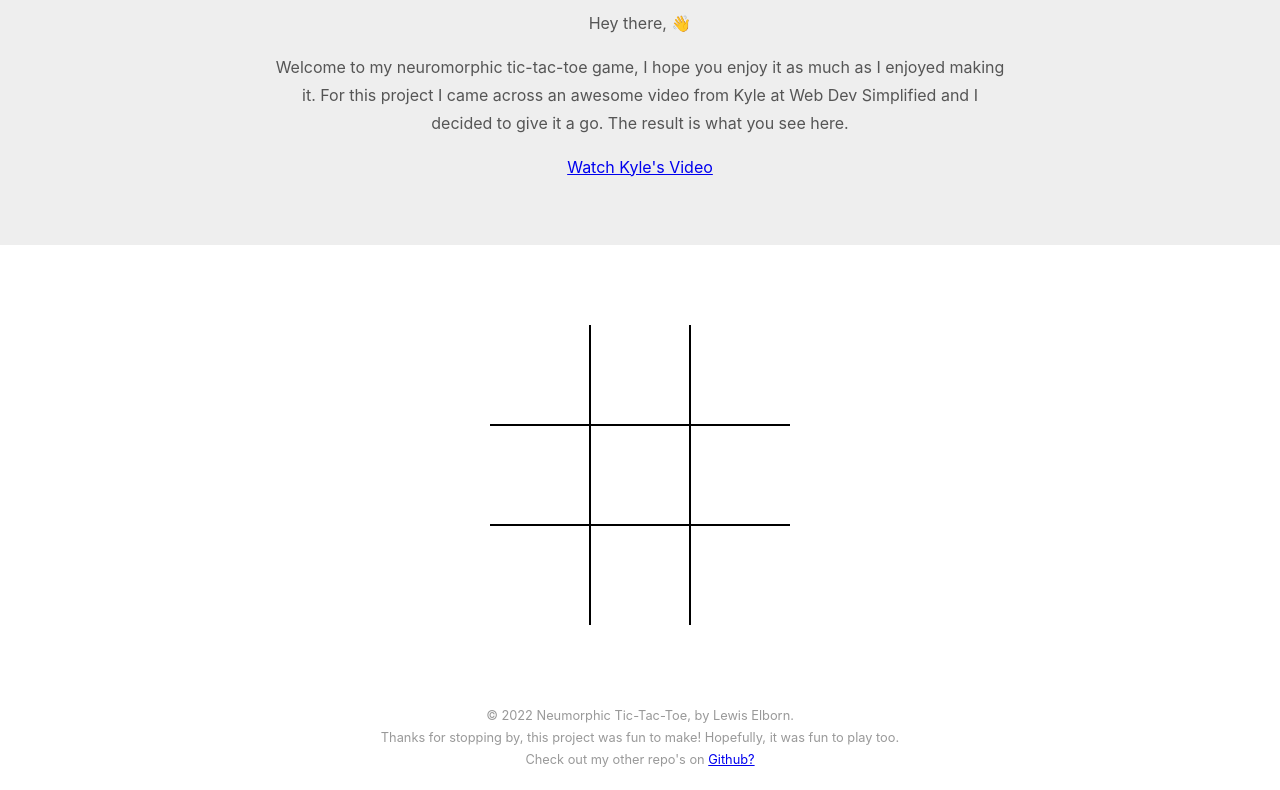
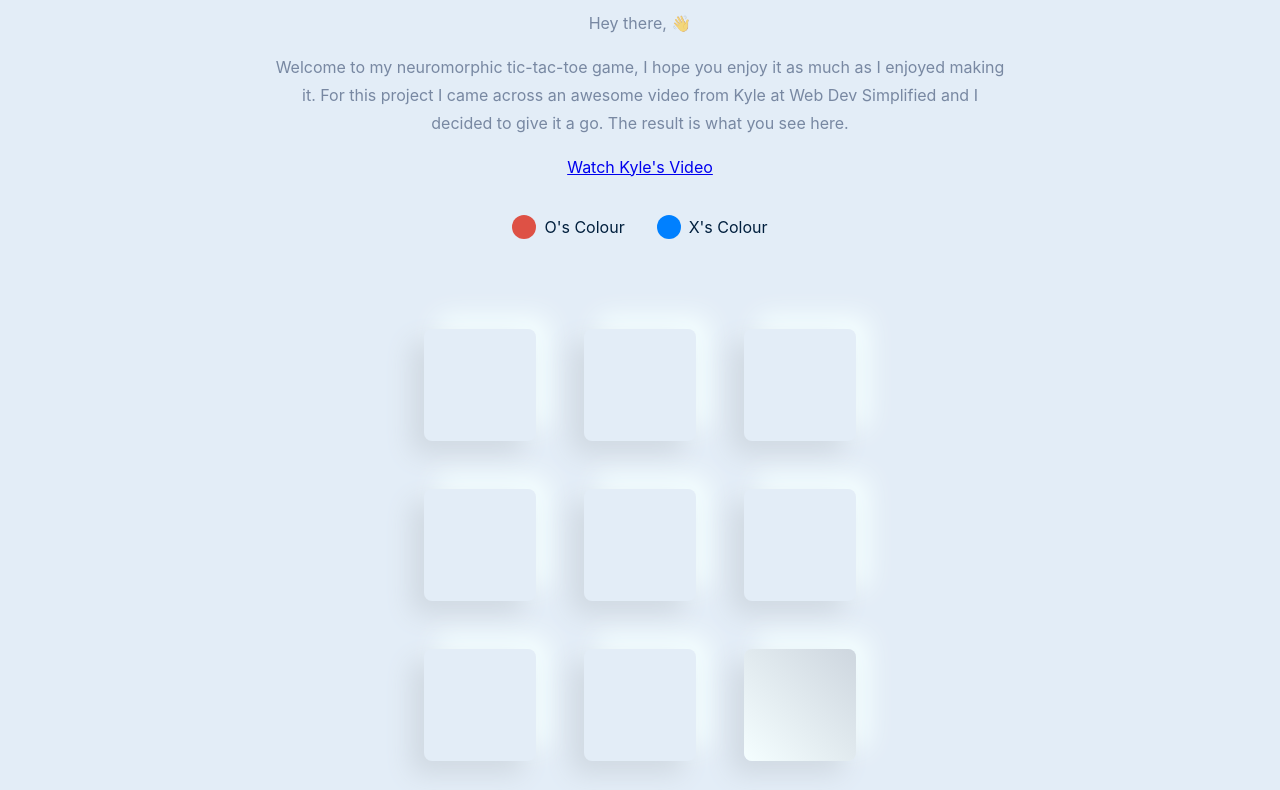
Before and after one commit to lewis-elborn/js-tic-tac-toe, a website: page index.html in a window 1280 px wide. Shown: the part 125-915 px from the top of the page. Drawn offline with Linux system fonts and the light colour scheme.

Commit message:
Added Neuromorphic Styles

```diff
--- a/css/styles.css
+++ b/css/styles.css
@@ -3,6 +3,28 @@
 *::after,
 *::before {
     box-sizing: border-box;
+}
+
+:root {
+    --cell-size: 7rem;
+    --mark-size: calc(var(--cell-size) * 0.6);
+    --x-mark-color: hsl(210, 100%, 50%);
+    --o-mark-color: hsl(5, 70%, 57%);
+    --mark-hover-color: hsl(210, 11%, 79%);
+    --toggle-size: 25px;
+    --base-color: hsl(210, 56%, 93%);
+    --font-color: hsl(210, 100%, 12%);
+    --font-contrast: hsla(219, 37%, 30%, 0.6);
+    --tile-base-color: hsl(210, 56%, 93%);
+    --tile-base-active-color: linear-gradient(
+        225deg,
+        hsl(210, 21%, 84%),
+        hsl(185, 100%, 98%)
+    );
+    --tile-shadow: -13px 13px 26px hsl(210, 24%, 85%),
+        13px -13px 26px hsl(180, 100%, 98%);
+    --border-color: hsla(219, 37%, 30%, 0.1);
+    --border-radius: 0.5rem;
 }
 
 /* Typography: Perfect Third */
@@ -11,16 +33,17 @@ html {
 } /*16px*/
 
 body {
-    background: white;
+    background: var(--base-color);
     font-family: -apple-system, BlinkMacSystemFont, sans-serif;
     font-weight: 400;
     line-height: 1.75;
-    color: #000000;
+    color: var(--font-color);
     margin: 0;
 }
 
 p {
     margin-bottom: 1rem;
+    color: var(--font-contrast);
 }
 
 h1,
@@ -60,12 +83,6 @@ small,
     font-size: 0.8rem;
 }
 
-:root {
-    --cell-size: 100px;
-    --mark-size: calc(var(--cell-size) * 0.9);
-    --toggle-size: 25px;
-}
-
 .inner {
     max-width: 768px;
     margin: 0 auto;
@@ -74,20 +91,51 @@ small,
 
 /* Header & Footer Styles */
 .hero {
-    background: #eee;
+    background: var(--base-color);
     padding: 3rem 0;
     text-align: center;
 }
 p.hero-description {
-    color: #555;
+    color: var(--font-contrast);
 }
+
+.players-color {
+    display: flex;
+    flex-direction: row;
+    justify-content: center;
+    text-align: center;
+}
+.players-color span {
+    display: flex;
+    padding: 1rem;
+    justify-content: center;
+    align-items: center;
+}
+
+.players-color span:before {
+    content: '';
+    display: inline-block;
+    width: 1.5rem;
+    height: 1.5rem;
+    margin-right: 0.5rem;
+    border-radius: 50%;
+    background: var(--x-mark-color);
+}
+.players-color span.o-mark:before {
+    background: var(--o-mark-color);
+}
+.players-color span.x-mark:before {
+    background: var(--x-mark-color);
+}
+
 .footer {
     text-align: center;
-    color: #999;
+    color: var(--font-contrast);
 }
+
 /* Board Styles */
 .board {
-    margin: 80px auto;
+    margin: 0 auto 70px auto;
     display: grid;
     justify-content: center;
     align-content: center;
@@ -103,28 +151,8 @@ p.hero-description {
     align-items: center;
     width: var(--cell-size);
     height: var(--cell-size);
-    border: 1px solid rgb(0, 0, 0);
     cursor: pointer;
-}
-
-.board-cell:first-child,
-.board-cell:nth-child(2),
-.board-cell:nth-child(3) {
-    border-top: none;
-}
-
-.board-cell:nth-child(3n + 1) {
-    border-left: none;
-}
-
-.board-cell:nth-child(3n + 3) {
-    border-right: none;
-}
-
-.board-cell:last-child,
-.board-cell:nth-child(8),
-.board-cell:nth-child(7) {
-    border-bottom: none;
+    margin: 1.5rem;
 }
 
 /* If cell marked... */
@@ -134,16 +162,18 @@ p.hero-description {
 }
 
 .board-cell.x-mark::before,
-.board-cell.x-mark::after,
+.board-cell.x-mark::after {
+    background-color: var(--x-mark-color);
+}
 .board-cell.o-mark::before {
-    background-color: rgb(0, 0, 0);
+    background-color: var(--o-mark-color);
 }
 
 /* Hover Effects */
 .board.x-mark .board-cell:not(.x-mark):not(.o-mark):hover::before,
 .board.x-mark .board-cell:not(.x-mark):not(.o-mark):hover::after,
 .board.o-mark .board-cell:not(.x-mark):not(.o-mark):hover::before {
-    background-color: lightgrey;
+    background-color: var(--mark-hover-color);
 }
 
 /* Mark Styles */
@@ -172,6 +202,9 @@ p.hero-description {
     content: '';
     position: absolute;
     border-radius: 50%;
+    -webkit-box-shadow: 0px 0px 20px 3px hsla(210, 100%, 12%, 0.1);
+    -moz-box-shadow: 0px 0px 20px 3px hsla(210, 100%, 12%, 0.1);
+    box-shadow: 0px 0px 20px 3px hsla(210, 100%, 12%, 0.1);
 }
 .board-cell.o-mark::before,
 .board.o-mark .board-cell:not(.x-mark):not(.o-mark):hover::before {
@@ -182,7 +215,20 @@ p.hero-description {
 .board.o-mark .board-cell:not(.x-mark):not(.o-mark):hover::after {
     width: calc(var(--mark-size) * 0.7);
     height: calc(var(--mark-size) * 0.7);
-    background-color: rgb(255, 255, 255);
+    background-color: var(--tile-base-color);
+}
+
+/* Neumorphism Styles */
+.tile {
+    border-radius: var(--border-radius);
+    background: var(--tile-base-color);
+    box-shadow: var(--tile-shadow);
+}
+
+.tile-active {
+    border-radius: var(--border-radius);
+    background: var(--tile-base-active-color);
+    box-shadow: var(--tile-shadow);
 }
 
 /* Game State Prompt */
@@ -212,12 +258,20 @@ p.hero-description {
     border-radius: 0.25rem;
 }
 
-h1.game-current-state {
-    color: rgb(0, 0, 0);
+h1.game-current-state.x-mark {
+    color: var(--x-mark-color);
+}
+
+h1.game-current-state.o-mark {
+    color: var(--o-mark-color);
+}
+
+h1.game-current-state.draw {
+    color: var(--font-color);
 }
 
 p.game-state-message {
-    color: rgb(0, 0, 0);
+    color: var(--font-contrast);
 }
 
 .button {
--- a/index.html
+++ b/index.html
@@ -56,19 +56,23 @@
                         Welcome to my neuromorphic tic-tac-toe game, I hope you enjoy it as much as I enjoyed making it. For this project I came across an awesome video from Kyle at Web Dev Simplified and I decided to give it a go. The result is what you see here.
                     </p>
                     <p class="links"><a href="https://www.youtube.com/watch?v=Y-GkMjUZsmM" target="_blank" aria-label="Watch Kyle's Video on Youtube?">Watch Kyle's Video</a></p>
+                    <div class="players-color">
+                        <span class="o-mark">O's Colour</span>
+                        <span class="x-mark">X's Colour</span>
+                    </div>
                 </div>
             </div>
             <div class="inner">
                 <div class="board" id="board">
-                    <div class="board-cell" data-cell></div>
-                    <div class="board-cell" data-cell></div>
-                    <div class="board-cell" data-cell></div>
-                    <div class="board-cell" data-cell></div>
-                    <div class="board-cell" data-cell></div>
-                    <div class="board-cell" data-cell></div>
-                    <div class="board-cell" data-cell></div>
-                    <div class="board-cell" data-cell></div>
-                    <div class="board-cell" data-cell></div>
+                    <div class="board-cell tile" data-cell></div>
+                    <div class="board-cell tile" data-cell></div>
+                    <div class="board-cell tile" data-cell></div>
+                    <div class="board-cell tile" data-cell></div>
+                    <div class="board-cell tile" data-cell></div>
+                    <div class="board-cell tile" data-cell></div>
+                    <div class="board-cell tile" data-cell></div>
+                    <div class="board-cell tile" data-cell></div>
+                    <div class="board-cell tile-active" data-cell></div>
                 </div>
                 <div class="closed-reset" id="closed-reset">
                     <button
@@ -105,11 +109,10 @@
             <div class="footer">
                 <div class="inner">
                     <p class="footer-text text_small">
-                        &copy;
                         <script>
                             document.write(new Date().getFullYear())
                         </script>
-                        Neumorphic Tic-Tac-Toe, by Lewis Elborn.</br>
+                        Neumorphic Tic-Tac-Toe, Made with ❤️ by <a href="https://www.elborn.co/" target="_blank" aria-label="See Lewis's Portfolio">Lewis Elborn</a>.</br>
                         Thanks for stopping by, this project was fun to make! Hopefully, it was fun to play too.</br>
                         Check out my other repo's on <a href="https://github.com/lewis-elborn?tab=repositories" target="_blank" aria-label="See more of my repo's on Github">Github?</a>
                     </p>
--- a/js/app.js
+++ b/js/app.js
@@ -47,6 +47,9 @@ function gameStart() {
     })
     boardPlayerState()
     winUI.classList.remove('show')
+    winTitle.classList.remove('x-mark')
+    winTitle.classList.remove('o-mark')
+    winTitle.classList.remove('draw')
     closedResetUI.classList.remove('show')
     board.classList.remove('isDisabled')
 }
@@ -81,14 +84,13 @@ function handleClick(e) {
  */
 function endGame(draw) {
     if (draw) {
-        console.log(winTitle)
-        console.log(winMessage)
+        winTitle.classList.add('draw')
         winTitle.innerHTML = "It's a draw!"
         winMessage.innerHTML = 'Why not give it another go?'
     } else {
-        console.log(playerTurn ? 'X Wins!' : 'O Wins!')
-        console.log(winTitle)
-        console.log(winMessage)
+        playerTurn
+            ? winTitle.classList.add('x-mark')
+            : winTitle.classList.add('o-mark')
         winTitle.innerHTML = `${playerTurn ? 'X Wins!' : 'O Wins!'}`
         winMessage.innerHTML = `${
             playerTurn
```
